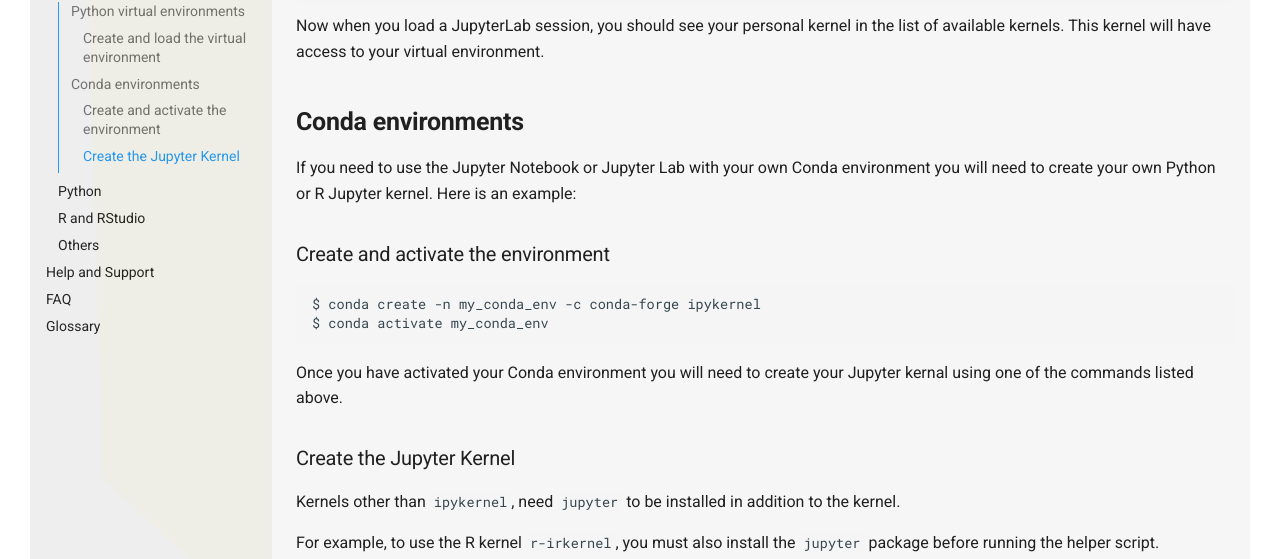
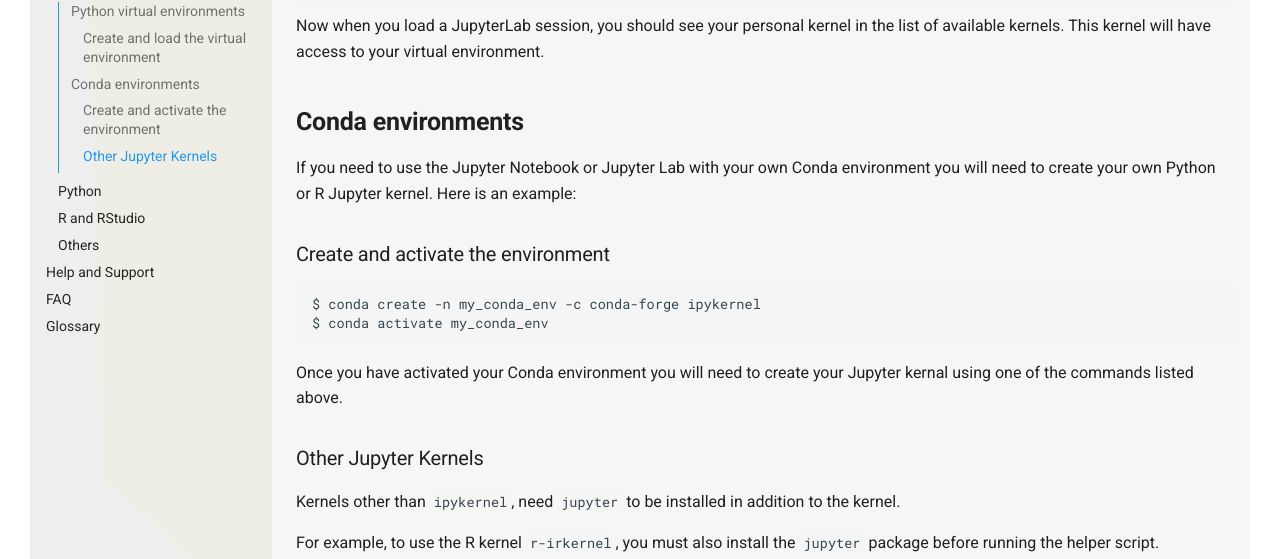
Before and after one commit to unsw-restech/unsw-restech.github.io, an MkDocs documentation site: the page built from docs/software/jupyter-notebooks.md, in a window 1280 px wide and 900 px high, scrolled down 705 px. Shown: the part 127-686 px from the top of the window. Built offline with MkDocs 1.6.1 and Material for MkDocs 9.7.7, drawn with Linux system fonts in a browser that asks for light colours; comment, search, counter and statistics services are not loaded.

Commit message:
Updated files
R and Python wording.

````diff
--- a/docs/software/jupyter-notebooks.md
+++ b/docs/software/jupyter-notebooks.md
@@ -56,7 +56,7 @@
 ```
 Once you have activated your Conda environment you will need to create your Jupyter kernal using one of the commands listed above.
 
-### Create the Jupyter Kernel
+### Other Jupyter Kernels
 
 Kernels other than ``ipykernel``, need ``jupyter`` to be installed in addition to the kernel.
 
````
Also changed, not shown: docs/software/r.md (+1 -1 lines).
